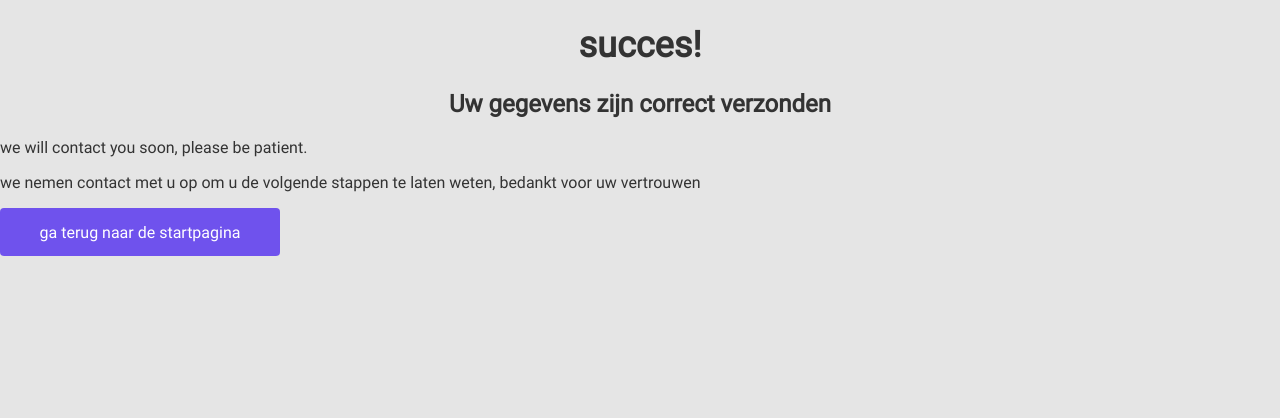
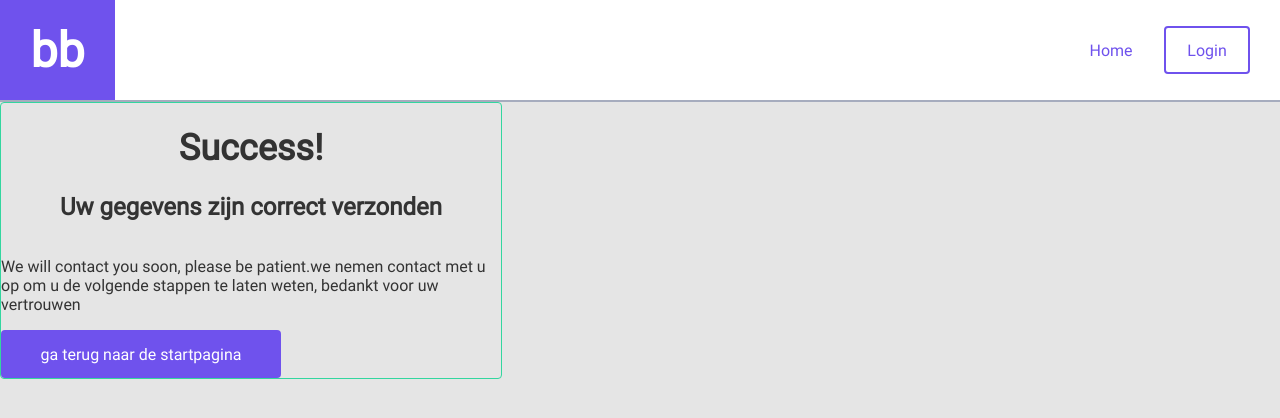
Before and after one commit to carlossanchezheil1984/Buddies-app, a React (Create React App) app: page /ThankYou in a window 1280 px wide. Shown: the top 418 px of the page. Built offline with nearby package versions, Linux system fonts and the light colour scheme.

Commit message:
fixing css bugs

```diff
--- a/src/App.css
+++ b/src/App.css
@@ -229,6 +229,29 @@ form {
   margin: 34px auto 0 auto;
 }
 
+input[type="date"]::-webkit-inner-spin-button {
+  opacity: 0
+}
+
+input[type="date"]::-webkit-calendar-picker-indicator {
+  background: url(https://cdn3.iconfinder.com/data/icons/linecons-free-vector-icons-pack/32/calendar-16.png) center/80% no-repeat;
+  color: rgba(0, 0, 0, 0);
+  opacity: 0.5
+}
+
+input[type=date] {
+  -moz-appearance: textfield;
+}
+
+.thank-you-container {
+  width: 500px;
+  border: 1px solid var(--success);
+  border-radius: 4px;
+
+  display: flex;
+  flex-direction: column;
+}
+
 /*-----------------------------------------*/
 /*--------------Media queries--------------*/
 /*-----------------------------------------*/
--- a/src/ThankYou.js
+++ b/src/ThankYou.js
@@ -1,17 +1,20 @@
 import React from 'react';
 import './App.css';
+import Header from './Header';
 
 const Submit = () => {
     return(
-        <div className="final-site">
-            <div className="Rectangle-15">
-                <h1>succes! </h1>
-                <h2> Uw gegevens zijn correct verzonden </h2>
-            </div>
-            <div className="Rectangle-16">
-                <span className="--base-text"> we will contact you soon, please be patient.</span>
-                <p> we nemen contact met u op om u de volgende stappen te laten weten, bedankt voor uw vertrouwen </p>
-                   <a className="big-button"> ga terug naar de startpagina </a>
+        <div>
+            <Header />
+            <div className="thank-you-container">
+                <div className="success-container">
+                    <h1>Success! </h1>
+                    <h2> Uw gegevens zijn correct verzonden </h2>
+                </div>
+                <div className="contact-you-container">
+                    <p> We will contact you soon, please be patient.we nemen contact met u op om u de volgende stappen te laten weten, bedankt voor uw vertrouwen </p>
+                    <a href="." className="big-button"> ga terug naar de startpagina </a>
+                </div>
             </div>
         </div>
     )}
```
